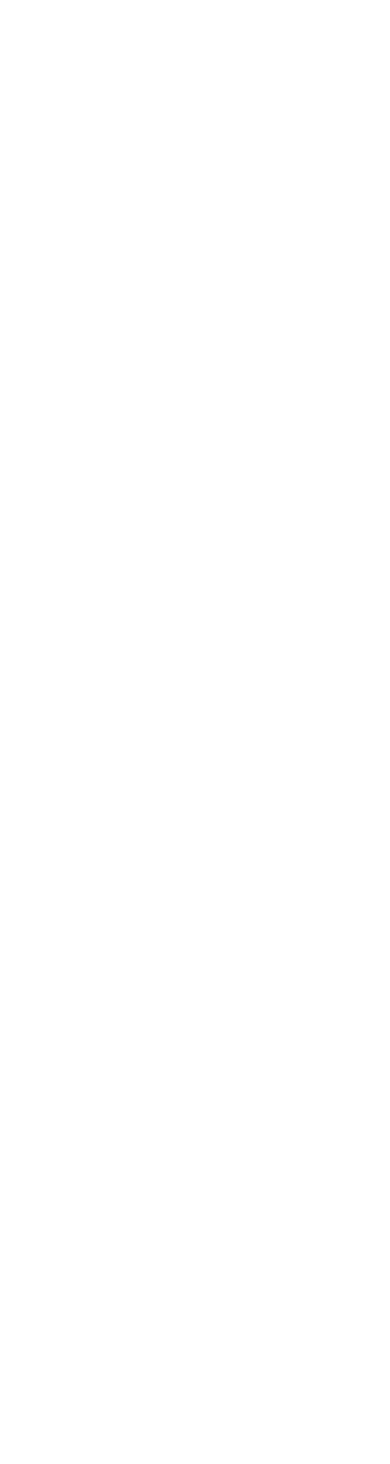
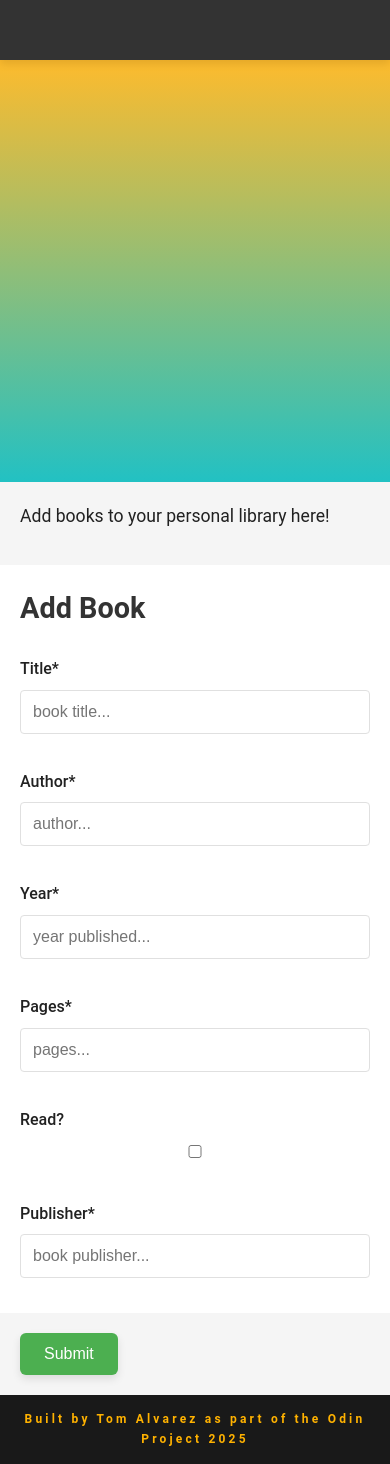
Before and after one commit to brrrrdy/Library, a plain HTML site: page index.html in a window 390 px wide. Before the commit the page ends 844 px from the top, so only its background shows below. Drawn offline with Linux system fonts and the light colour scheme.

Commit message:
basic css html layout

```diff
--- a/index.html
+++ b/index.html
@@ -4,7 +4,99 @@
     <meta charset="UTF-8" />
     <meta name="viewport" content="width=device-width, initial-scale=1.0" />
     <script type="text/javascript" src="script.js"></script>
-    <title>Document</title>
+    <link rel="stylesheet" href="style.css" />
+    <title>My Library</title>
   </head>
-  <body></body>
+  <body>
+    <body>
+      <header class="header"></header>
+
+      <main class="container">
+        <section class="left-container"></section>
+
+        <section class="right-container">
+          <div class="top-box">
+            <p>Add books to your personal library here!</p>
+          </div>
+
+          <div class="middle-box">
+            <form id="book-form">
+              <legend>Add Book</legend>
+              <div class="form-grid">
+                <div class="form-group">
+                  <label for="title">Title*</label>
+                  <input
+                    type="text"
+                    id="title"
+                    name="title"
+                    required
+                    placeholder="book title..."
+                  />
+                </div>
+                <div class="form-group">
+                  <label for="last-name">Author*</label>
+                  <input
+                    type="text"
+                    id="author"
+                    name="author"
+                    required
+                    placeholder="author..."
+                  />
+                </div>
+                <div class="form-group">
+                  <label for="year">Year*</label>
+                  <input
+                    type="number"
+                    id="year"
+                    name="year"
+                    required
+                    placeholder="year published..."
+                  />
+                </div>
+                <div class="form-group">
+                  <label for="phone">Pages*</label>
+                  <input
+                    type="number"
+                    id="pages"
+                    name="pages"
+                    required
+                    placeholder="pages..."
+                  />
+                </div>
+
+                <div class="form-group">
+                  <label for="read">Read?</label>
+                  <input type="checkbox" id="read" name="read" />
+                </div>
+
+                <div class="form-group">
+                  <label for="publisher">Publisher*</label>
+                  <input
+                    type="text"
+                    id="publisher"
+                    name="publisher"
+                    required
+                    placeholder="book publisher..."
+                  />
+                </div>
+              </div>
+            </form>
+          </div>
+
+          <div class="bottom-box">
+            <button type="submit" form="submit-form">Submit</button>
+          </div>
+        </section>
+      </main>
+
+      <footer class="footer">
+        <p>
+          Built by
+          <a href="https://github.com/brrrrdy/Sign-up-Form" target="_blank"
+            >Tom Alvarez as part of the Odin Project 2025</a
+          >
+        </p>
+      </footer>
+    </body>
+  </body>
 </html>
--- a/style.css
+++ b/style.css
@@ -0,0 +1,325 @@
+:root {
+  --primary: #4caf50;
+  --primary-dark: #3e8e41;
+  --secondary: #333;
+  --accent: #ffb200;
+  --light-bg: #f5f5f5;
+  --input-border: #e0e0e0;
+  --text-dark: #212121;
+  --text-light: #ffffff;
+  --error: #d32f2f;
+  --shadow: 0 4px 8px rgba(0, 0, 0, 0.1);
+  --section-padding: 1.5rem;
+  --input-padding: 0.75rem;
+  --element-margin: 0.75rem;
+}
+
+* {
+  margin: 0;
+  padding: 0;
+  box-sizing: border-box;
+}
+
+html {
+  height: 100%;
+}
+
+body {
+  font-family: "Roboto", sans-serif;
+  line-height: 1.6;
+  color: var(--text-dark);
+  display: flex;
+  flex-direction: column;
+  min-height: 100vh;
+  margin: 0;
+}
+
+/* Header */
+.header {
+  display: flex;
+  justify-content: center;
+  align-items: center;
+  background: var(--secondary);
+  padding: 10px 20px;
+  position: fixed;
+  top: 0;
+  width: 100%;
+  height: 70px;
+  z-index: 1000;
+  box-shadow: var(--shadow);
+}
+
+.header img {
+  height: 40px;
+  margin: 0 15px;
+  transition: transform 0.3s ease;
+}
+
+.header img:hover {
+  transform: scale(1.05);
+}
+
+/* Main layout */
+.container {
+  flex: 1;
+  display: flex;
+  margin-top: 70px;
+}
+
+/* Left side - Hero */
+.left-container {
+  flex: 1;
+  background: rgb(34, 193, 195);
+  background: linear-gradient(
+    0deg,
+    rgba(34, 193, 195, 1) 0%,
+    rgba(253, 187, 45, 1) 100%
+  );
+  display: flex;
+  flex-direction: column;
+  justify-content: center;
+  padding: 40px;
+  color: var(--text-light);
+  position: relative;
+}
+
+.title-box h1 {
+  font-size: 3.5rem;
+  margin-bottom: 20px;
+  text-shadow: 2px 2px 4px rgba(0, 0, 0, 0.5);
+  line-height: 1.2;
+}
+
+.sub-title-box p {
+  font-size: 1.5rem;
+  max-width: 80%;
+  text-shadow: 1px 1px 2px rgba(0, 0, 0, 0.5);
+}
+
+.festival-logo img {
+  position: relative;
+  width: 800px;
+  height: auto;
+  z-index: 1;
+  filter: drop-shadow(2px 2px 4px rgba(0, 0, 0, 0.5));
+}
+
+/* Right side - Form */
+.right-container {
+  flex: 1;
+  display: flex;
+  flex-direction: column;
+  background: white;
+}
+
+.top-box {
+  background: var(--light-bg);
+  padding-top: 100px;
+  padding-left: 30px;
+  padding-bottom: 30px;
+  font-size: 1.1rem;
+}
+
+.top-box p {
+  margin-bottom: 15px;
+  max-width: 600px;
+}
+
+.middle-box {
+  padding: 30px;
+}
+
+legend {
+  font-size: 1.8rem;
+  font-weight: bold;
+  margin-bottom: 25px;
+  color: var(--secondary);
+}
+
+.form-grid {
+  display: grid;
+  grid-template-columns: repeat(2, 1fr);
+  gap: 20px;
+}
+
+.form-group {
+  margin-bottom: 15px;
+}
+
+.radio-group {
+  display: flex;
+  gap: 1rem;
+  align-items: flex-start;
+}
+
+label {
+  display: block;
+  font-weight: 500;
+  margin-bottom: 8px;
+}
+
+input {
+  width: 100%;
+  padding: 12px;
+  border: 1px solid var(--input-border);
+  border-radius: 4px;
+  font-size: 1rem;
+  transition: all 0.3s ease;
+}
+
+input:focus {
+  outline: none;
+  border-color: var(--primary);
+  box-shadow: 0 0 0 3px rgba(76, 175, 80, 0.2);
+}
+
+.bottom-box {
+  background: var(--light-bg);
+  padding: 30px;
+}
+
+button {
+  background: var(--primary);
+  color: white;
+  border: none;
+  padding: 15px 30px;
+  font-size: 1.1rem;
+  border-radius: 6px;
+  cursor: pointer;
+  transition: all 0.3s ease;
+  box-shadow: var(--shadow);
+}
+
+button:hover {
+  background: var(--primary-dark);
+  transform: translateY(-2px);
+}
+
+.login-prompt {
+  margin-top: 20px;
+  color: var(--text-dark);
+  font-size: 1rem;
+  font-weight: normal;
+  letter-spacing: normal;
+}
+
+.login-prompt a {
+  color: var(--primary);
+  text-decoration: none;
+  font-size: 1rem;
+  font-weight: 500;
+  letter-spacing: normal;
+}
+
+.login-prompt a:hover {
+  text-decoration: underline;
+}
+
+/* Footer */
+.footer {
+  background: rgba(0, 0, 0, 0.9);
+  color: var(--accent);
+  text-align: center;
+  padding: 15px;
+  font-size: 0.9rem;
+  margin-top: auto;
+}
+
+.footer p,
+a {
+  color: var(--accent);
+  text-decoration: none;
+  font-weight: bold;
+  font-size: 12px;
+  letter-spacing: 0.2rem;
+}
+
+.footer a:hover {
+  text-decoration: underline;
+}
+
+/* Responsive design */
+@media (max-width: 1024px) {
+  .container {
+    flex-direction: column;
+  }
+
+  .left-container {
+    min-height: 50vh;
+    align-items: center;
+    text-align: center;
+  }
+
+  .sub-title-box p {
+    max-width: 100%;
+  }
+
+  .festival-logo {
+    position: relative;
+    top: auto;
+    right: auto;
+    margin: 20px 0;
+  }
+
+  .form-grid {
+    grid-template-columns: 1fr;
+  }
+}
+
+@media (max-width: 768px) {
+  .header {
+    height: 60px;
+    padding: 5px 10px;
+  }
+
+  .header img {
+    height: 25px;
+    margin: 0 5px;
+  }
+
+  .container {
+    margin-top: 60px;
+    min-height: calc(100vh - 60px - 15px);
+  }
+
+  .left-container {
+    padding: 20px;
+  }
+
+  .title-box h1 {
+    font-size: 2.5rem;
+  }
+
+  .sub-title-box p {
+    font-size: 1.2rem;
+  }
+
+  .festival-logo img {
+    width: 300px;
+  }
+
+  .top-box,
+  .middle-box,
+  .bottom-box {
+    padding: 20px;
+  }
+}
+
+@media (max-width: 480px) {
+  .title-box h1 {
+    font-size: 2rem;
+  }
+
+  .sub-title-box p {
+    font-size: 1rem;
+  }
+
+  .festival-logo img {
+    width: 300px;
+  }
+
+  button {
+    padding: 12px 24px;
+    font-size: 1rem;
+  }
+}
```
